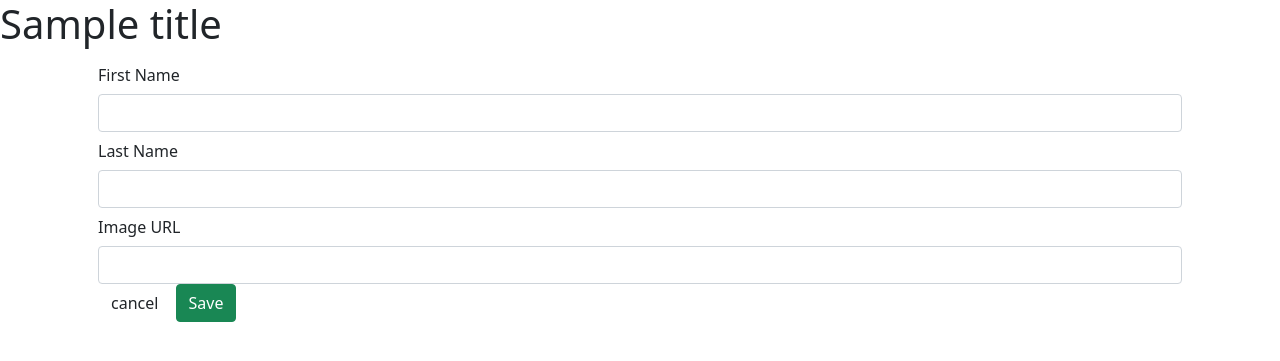
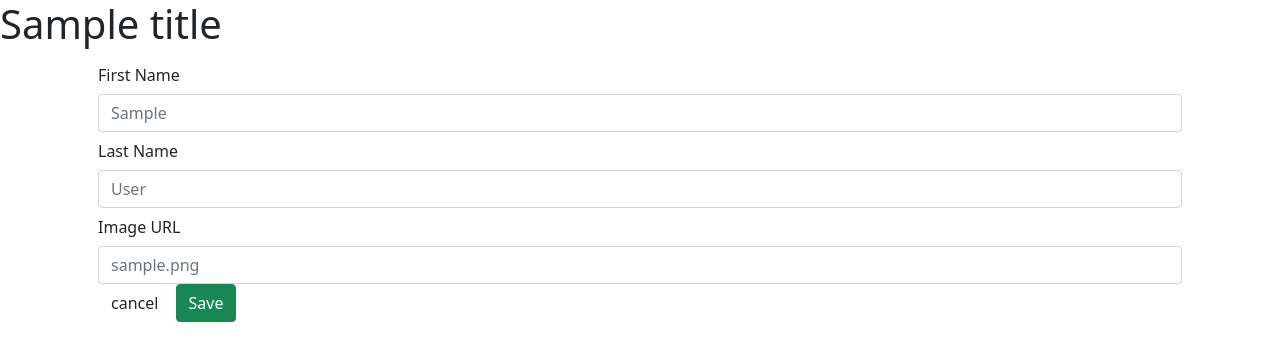
Before and after one commit to pagman77/flask-blogly, a Flask app: template templates/user-edit.html in a window 1280 px wide. Shown: the top 361 px of the page. Run offline with Flask 2, Linux system fonts and the light colour scheme; tables that the repository leaves empty hold one stand-in row (values such as "Sample post"); the template is opened without the code that fills it: values that come from a table or form of the project are taken from there, most other values are stand-ins (such as "Sample title", 1, 10 or a date in 2020).

Commit message:
got add users to work

```diff
--- a/app.py
+++ b/app.py
@@ -1,6 +1,6 @@
 """Blogly application."""
 
-from flask import Flask, render_template, redirect, session
+from flask import Flask, render_template, redirect, session, request
 from models import db, connect_db, User
 
 app = Flask(__name__)
@@ -19,41 +19,63 @@ def redirect_to_users():
 @app.get("/users")
 def show_users():
     """ query the database and show all users """
-    #User.query.all()
+
+    users = User.query.all()
+
+    return render_template("user.html", users = users, title = "Users")
 
 @app.get("/users/new")
 def show_add_form():
     """ shows the add form for users """
-    return render_template("new-user.html")
+    return render_template("new-user-form.html", title = "Create New User")
 
 @app.post("/users/new")
 def add_user():
     """ add user and redirect to /users """
-    # asdf = respose[asdf]
+    first_name = request.form["firstName"]
+    last_name = request.form["lastName"]
+    img_url = request.form.get("imageURL")
 
+    new_user = User(first_name=first_name,last_name=last_name,image_url=img_url)
+    db.session.add(new_user)
+    db.session.commit()
     return redirect("/users")
 
 @app.get("/users/<userId>")
 def show_user(userId):
     """ show information about the given user """
+    user = User.query.get(userId)
 
-    #return render_template("xxx.html" user= user)
+    return render_template("user-detail.html", title = "User Detail", user=user)
 
 @app.get("/users/<userId>/edit")
 def edit_user(userId):
     """ Show the edit page for a user """
 
-    #return render_template(xxxx)
+    user = User.query.get(userId)
+
+    return render_template("user-edit.html", title = "Edit a User", user=user)
 
 @app.post("/users/<userId>/edit")
 def process_edit(userId):
     """ processes the edit form and return user to /users page """
-    # response blah balh
+
+    user = User.query.get(userId)
+
+    user.first_name = request.form["firstName"]
+    user.last_name = request.form["lastName"]
+    user.img_url = request.form.get("imageURL")
+
+    db.session.commit()
+
     return redirect("/users")
 
 @app.post("/users/<userId>/delete")
 def delete_user(userId):
     """ deletes the user """
+
+    user = User.query.get(userId)
+    user.query.delete()
     #query for userid find user then delete him
 
     return redirect("/users")
--- a/models.py
+++ b/models.py
@@ -15,6 +15,12 @@ class User(db.Model):
 
     __tablename__ = "users"
 
+    def __repr__(self):
+        """Show info about user."""
+
+        u = self
+        return f"<User {u.id} {u.first_name} {u.last_name} {u.image_url}>"
+
     id = db.Column(db.Integer,
                    primary_key=True,
                    autoincrement=True)
--- a/templates/user-detail.html
+++ b/templates/user-detail.html
@@ -4,13 +4,13 @@
 <div class="row">
   <div class="col">
     <img class="img-thumbnail"
-          src="{{user.img}}"
+          src="{{user.image_url}}"
           alt="https://kansai-resilience-forum.jp/wp-content/uploads/2019/02/IAFOR-Blank-Avatar-Image-1.jpg">
     <h2 id="{{user}}">{{user.first_name}} {{user.last_name}}</h2>
     <a class="btn btn-primary"
-            href="/users/{{user.userId}}/edit">Edit</a>
+            href="/users/{{user.id}}/edit">Edit</a>
 
-    <a href="/users/{{user.userId}}/delete"
+    <a href="/users/{{user.id}}/delete"
             class="btn btn-primary">Delete</a>
   </div>
 </div>
--- a/templates/user-edit.html
+++ b/templates/user-edit.html
@@ -6,18 +6,18 @@
 
 <div class="mb-3 row mx-1">
   <div class="col">
-    <form action="/users/{{userId}}/edit" class="">
+    <form action="/users/{{user.id}}/edit" class="">
       <label class="col-6 col-form-label">First Name</label>
-      <input name="firstName" required aria-label="firstName" class="form-control">
+      <input name="firstName" required aria-label="firstName" placeholder="{{user.first_name}}" class="form-control">
       <label class="col-6 col-form-label">Last Name</label>
-      <input name="lastName" required aria-label="lasName" class="form-control">
-      <label class="col-6 col-form-label">Image URL</label>
-      <input name="imageURL" aria-label="imageURL" class="form-control" type="URL">
+      <input name="lastName" required aria-label="lasName" placeholder="{{user.last_name}}" class="form-control">
+      <label class="col-6 col-form-label" >Image URL</label>
+      <input name="imageURL" aria-label="imageURL" placeholder="{{user.image_url}}" class="form-control" type="URL">
       <div class="align-items-end">
-        <button method='GET' action="/users/{{userId}}" class="btn btn-primary-outline">
+        <button method='GET' action="/users/{{user.id}}" class="btn btn-primary-outline">
           cancel
         </button>
-        <button method='POST' action="/users/{{userId}}" class="btn btn-success">
+        <button method='POST' action="/users/{{user.id}}" class="btn btn-success">
           Save
         </button>
       </div>
--- a/templates/user.html
+++ b/templates/user.html
@@ -5,7 +5,7 @@
   <div id="users">
       <ul>
         {%for user in users%}
-        <li><a href="/users/{{userId}}">{{user}}</a></li>
+        <li><a href="/users/{{user.id}}">{{user.first_name}} {{user.last_name}}</a></li>
         {%endfor%}
       </ul>
       <a method="GET"
```
Also changed, not shown: templates/new-user-form.html (+5 -3 lines).
